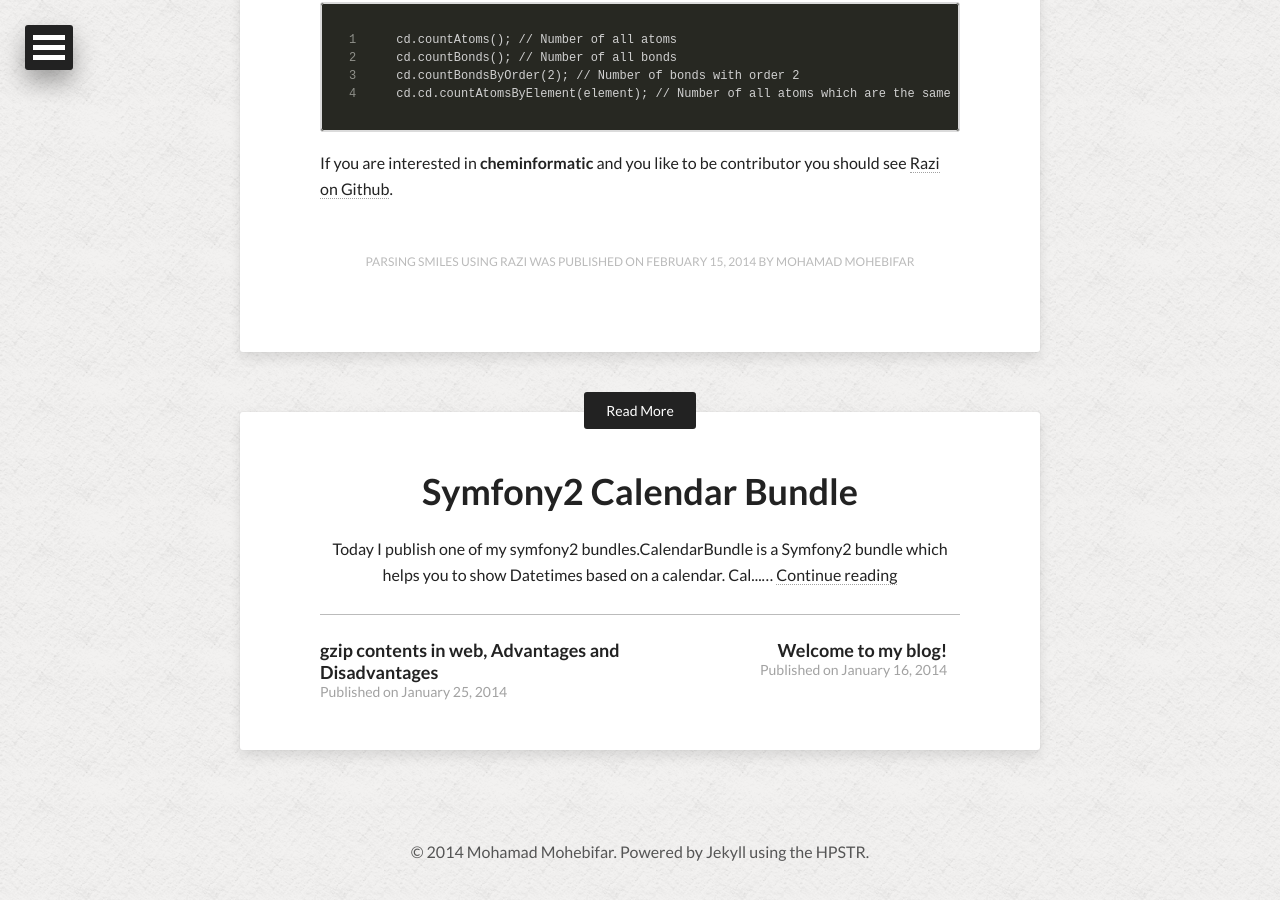
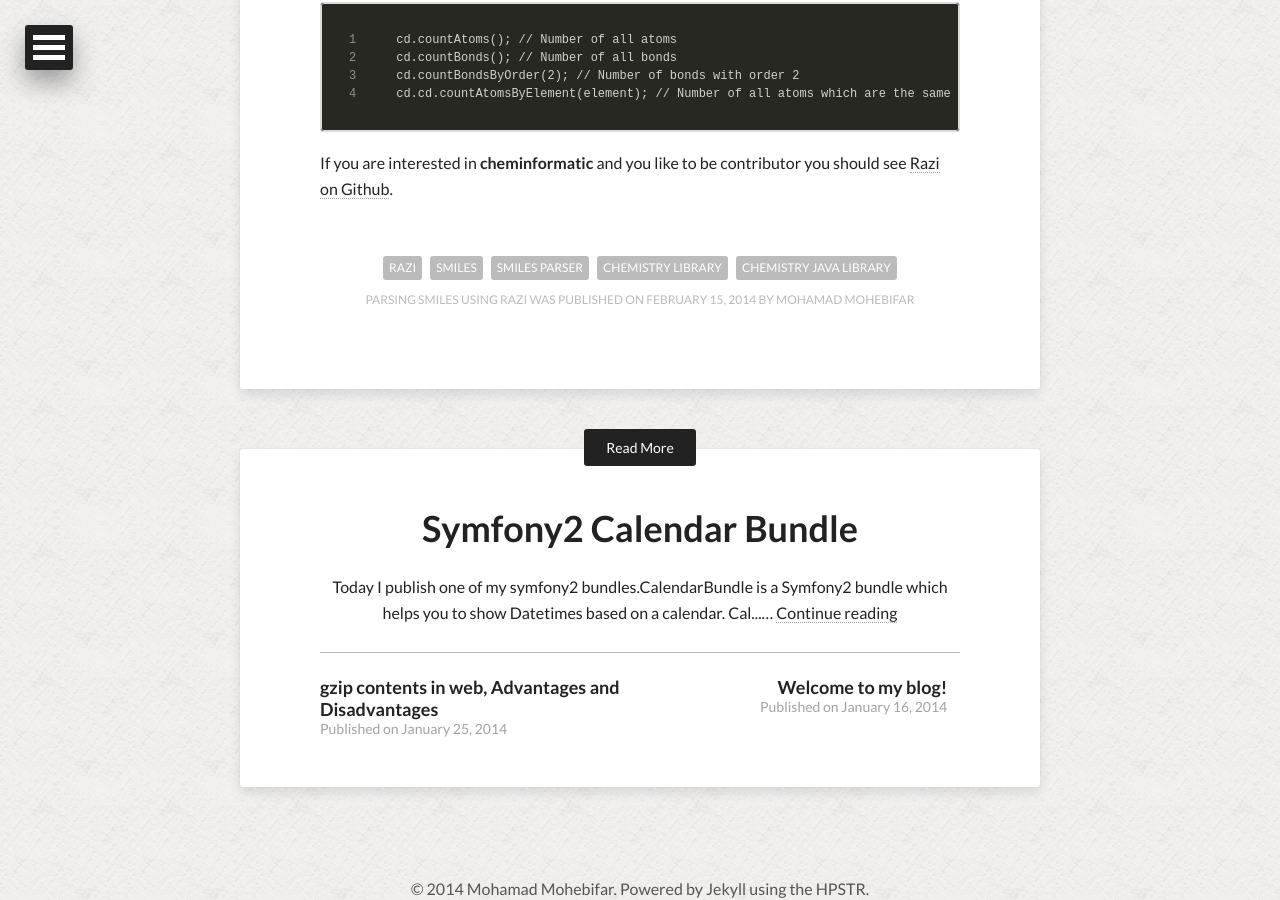
Before and after one commit to mohebifar/mohebifar.ir, a Jekyll site: the page built from _posts/2014-02-15-parsing-smiles-with-razi.markdown, in a window 1280 px wide and 900 px high, scrolled down 1079 px. Built offline with Jekyll 4.4.1, drawn with Linux system fonts in a browser that asks for light colours; nearby versions of some CDN libraries.

Commit message:
Update 2014-02-15-parsing-smiles-with-razi.markdown

```diff
--- a/_posts/2014-02-15-parsing-smiles-with-razi.markdown
+++ b/_posts/2014-02-15-parsing-smiles-with-razi.markdown
@@ -2,6 +2,7 @@
 layout: post
 title:  "Parsing SMILES using Razi"
 date:   2014-02-15 20:28:13
+tags: [Razi, SMILES, SMILES Parser, Chemistry Library, Chemistry Java Library]
 categories: News
 ---
 
```
